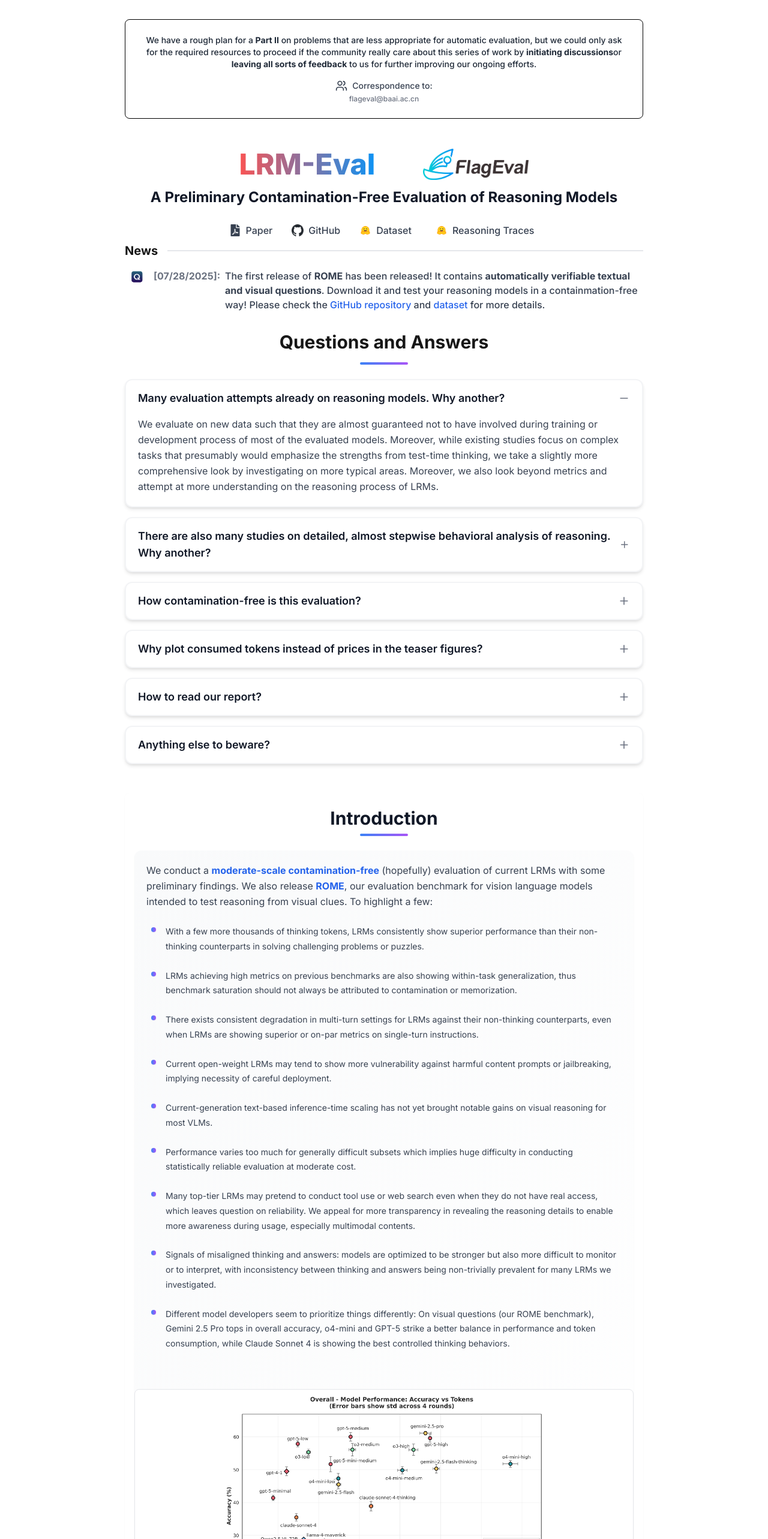
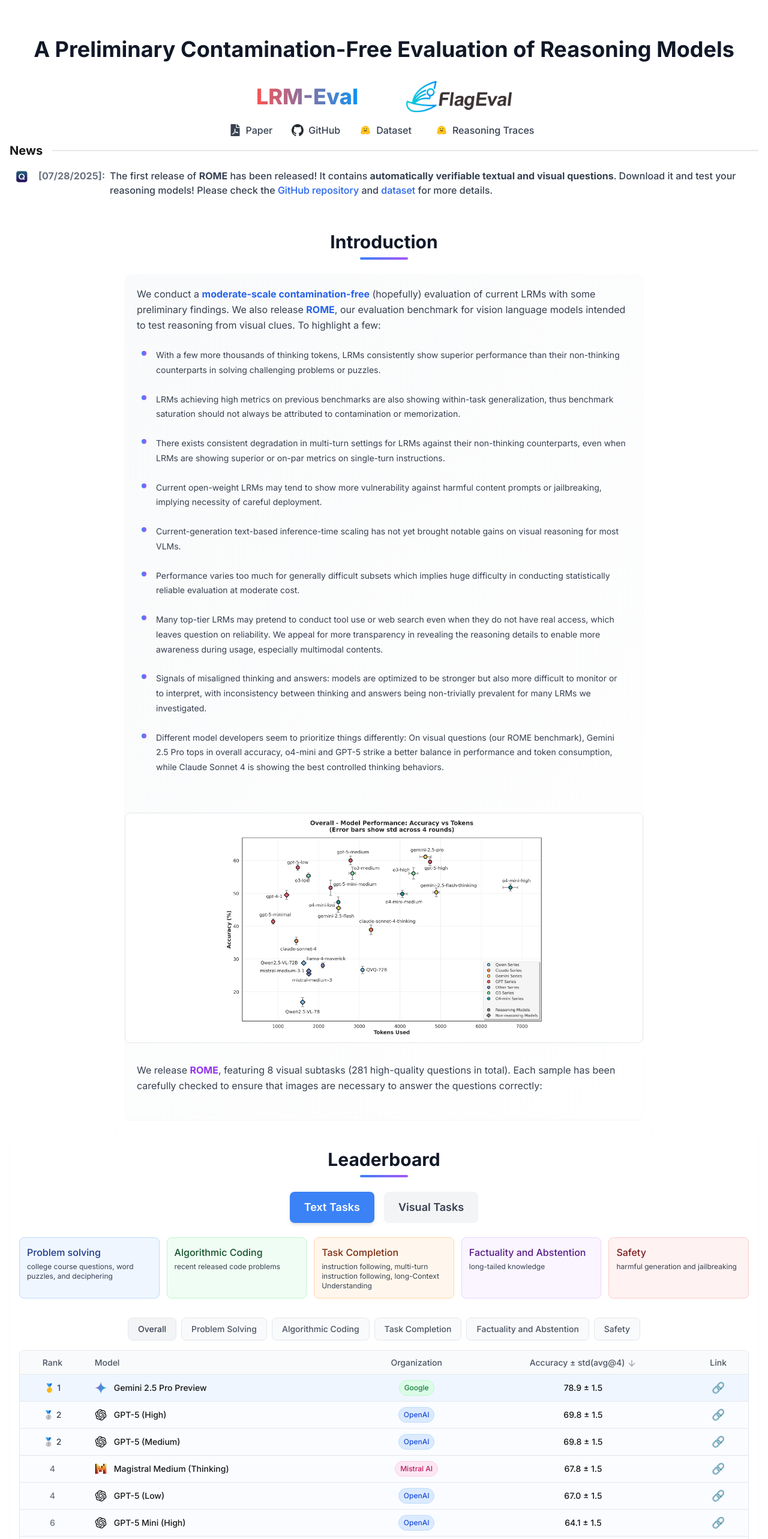
Before and after one commit to flageval-baai/LRM-Eval, a Next.js app: page / in a window 1280 px wide. Shown: the top 2566 px of the page at 60% size. Built offline with nearby package versions, Linux system fonts and the light colour scheme.

Commit message:
remove items

```diff
--- a/src/app/components/LatestNews.tsx
+++ b/src/app/components/LatestNews.tsx
@@ -33,7 +33,7 @@
           {/* Text with adjustable vertical position */}
           <div className="relative" style={{ top: "0px" }}>
             <span className="text-gray-700">
-            The first release of <b>ROME</b> has been released! It contains <b>automatically verifiable textual and visual questions</b>. Download it and test your reasoning models in a containmation-free way! Please check the <a href="https://github.com/bird-bench/mini_dev/tree/main/live_sql_bench_sqlite" target="_blank" rel="noopener noreferrer" className="text-blue-600 hover:underline">GitHub repository</a> and <a href="https://huggingface.co/datasets/birdsql/livesqlbench-base-lite-sqlite" target="_blank" rel="noopener noreferrer" className="text-blue-600 hover:underline">dataset</a> for more details.
+            The first release of <b>ROME</b> has been released! It contains <b>automatically verifiable textual and visual questions</b>. Download it and test your reasoning models! Please check the <a href="https://github.com/bird-bench/mini_dev/tree/main/live_sql_bench_sqlite" target="_blank" rel="noopener noreferrer" className="text-blue-600 hover:underline">GitHub repository</a> and <a href="https://huggingface.co/datasets/birdsql/livesqlbench-base-lite-sqlite" target="_blank" rel="noopener noreferrer" className="text-blue-600 hover:underline">dataset</a> for more details.
             </span>
           </div>
         </div>
--- a/src/app/components/LogoAndTitle.tsx
+++ b/src/app/components/LogoAndTitle.tsx
@@ -16,10 +16,12 @@
             priority
           />
         </div> */}
-
+        <h1 className="text-4xl font-bold text-gray-900 mt-3 mb-3 leading-tight">
+        A Preliminary Contamination-Free Evaluation of Reasoning Models
+        </h1>
         {/* Title positioned with negative margin to move it up */}
         <div className="flex items-center justify-center gap-20 mt-4">
-          <h1 className="text-5xl font-extrabold leading-none bg-gradient-to-r from-[#F95454] to-[#0D92F4] bg-clip-text text-transparent">
+          <h1 className="text-4xl font-extrabold leading-none bg-gradient-to-r from-[#F95454] to-[#0D92F4] bg-clip-text text-transparent">
             LRM-Eval
           </h1>
           <div className="relative h-12 w-36 md:h-14 md:w-44">
@@ -32,9 +34,6 @@
             />
           </div>
         </div>
-        <h2 className="text-2xl font-bold text-gray-900 mt-3 mb-3 leading-tight">
-        A Preliminary Contamination-Free Evaluation of Reasoning Models
-        </h2>
       </div>
     </div>
   )
--- a/src/app/components/QuantitativeResults.tsx
+++ b/src/app/components/QuantitativeResults.tsx
@@ -699,7 +699,7 @@
 
   return (
     <section className="w-full mb-12">
-      <div className="max-w-4xl mx-auto px-4 py-6 bg-white rounded-lg shadow-sm">
+      <div className="max-w-7xl mx-auto px-4 py-6 bg-white rounded-lg shadow-sm">
         <div className="text-center mb-6">
           <h2 className="text-3xl font-bold text-gray-900 mb-2">
             {/* {activeMainCategory === 'rome' ? 'ROME' : 'ROME-V'} Leaderboard */}
@@ -740,7 +740,7 @@
             {activeMainCategory === 'rome' ? 'Text-based Reasoning Tasks' : 'Visual Reasoning Tasks'}
           </h3> */}
           {activeMainCategory === 'Text Tasks' ? (
-            <div className="grid grid-cols-1 md:grid-cols-2 lg:grid-cols-3 gap-3 max-w-6xl mx-auto">
+            <div className="grid grid-cols-1 md:grid-cols-3 lg:grid-cols-5 gap-3 max-w-7xl mx-auto">
               <div className="bg-blue-50 p-3 rounded-lg border border-blue-200">
                 <h4 className="font-medium text-blue-900 mb-1">Problem solving</h4>
                 <p className="text-xs text-gray-700">college course questions, word
--- a/src/app/page.tsx
+++ b/src/app/page.tsx
@@ -21,9 +21,9 @@
 
 export default function Page() {
   return (
-    <main className="max-w-4xl mx-auto px-4 py-8">
+    <main className="max-w-7xl mx-auto px-4 py-8">
       {/* Notice Banner */}
-      <NoticeBanner />
+      {/* <NoticeBanner /> */}
 
       {/* Logo and Title */}
       <LogoAndTitle />
@@ -41,7 +41,7 @@
       {/* <ButtonsAndContent /> */}
 
       {/* FAQ Section */}
-      <FAQSection />
+      {/* <FAQSection /> */}
 
       {/* Introduction */}
       <Introduction />
```
